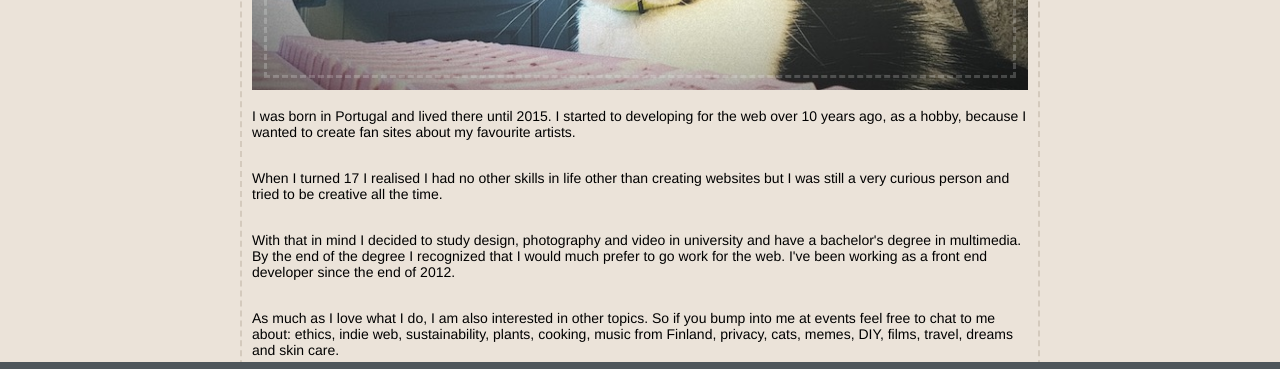
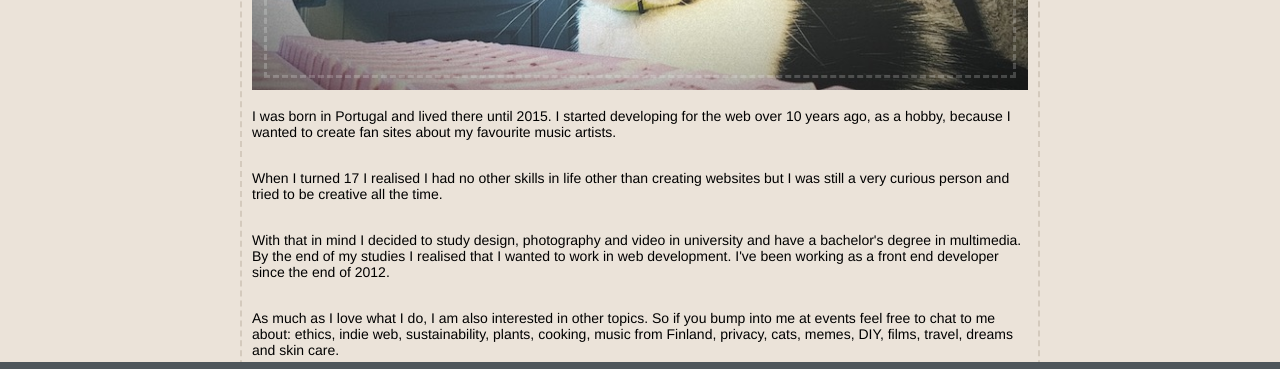
Before and after one commit to ohhelloana/ohhelloana, a Jekyll site: the page built from about.html, in a window 1280 px wide. Shown: the part 528-897 px from the top of the page. Built offline with Jekyll 4.4.1, drawn with Linux system fonts in a browser that asks for light colours.

Commit message:
Tweaks to about page;

```diff
--- a/about.html
+++ b/about.html
@@ -9,9 +9,9 @@ layout: page
 
 <img src="{{ site.baseurl }}/assets/ana_and_jessie.jpg" alt="Ana and her cat, Jessie">
 
-<p>I was born in Portugal and lived there until 2015. I started to developing for the web over 10 years ago, as a hobby, because I wanted to create fan sites about my favourite artists.</p>
+<p>I was born in Portugal and lived there until 2015. I started developing for the web over 10 years ago, as a hobby, because I wanted to create fan sites about my favourite music artists.</p>
 <p>When I turned 17 I realised I had no other skills in life other than creating websites but I was still a very curious person and tried to be creative all the time. </p>
-<p>With that in mind I decided to study design, photography and video in university and have a bachelor's degree in multimedia. By the end of the degree I recognized that I would much prefer to go work for the web. I've been working as a front end developer since the end of 2012.</p>
+<p>With that in mind I decided to study design, photography and video in university and have a bachelor's degree in multimedia. By the end of my studies I realised that I wanted to work in web development. I've been working as a front end developer since the end of 2012.</p>
 
 <p>As much as I love what I do, I am also interested in other topics. So if you bump into me at events feel free to chat to me about: ethics, indie web, sustainability, plants, cooking, music from Finland, privacy, cats, memes, DIY, films, travel, dreams and skin care.</p>
 
```
